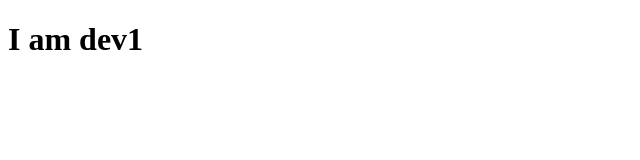
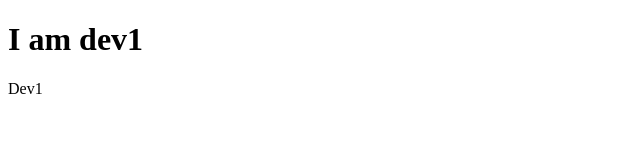
Before and after one commit to zarlinaingtun/GitBranch, a plain HTML site: page index.html in a window 1280 px wide. Shown: the full height of the page, 0-640 px from the left. Drawn offline with Linux system fonts and the light colour scheme.

Commit message:
dev1 span

```diff
--- a/index.html
+++ b/index.html
@@ -8,5 +8,6 @@
 </head>
 <body>
     <h1>I am dev1</h1>
+    <span>Dev1</span>
 </body>
 </html>
```
